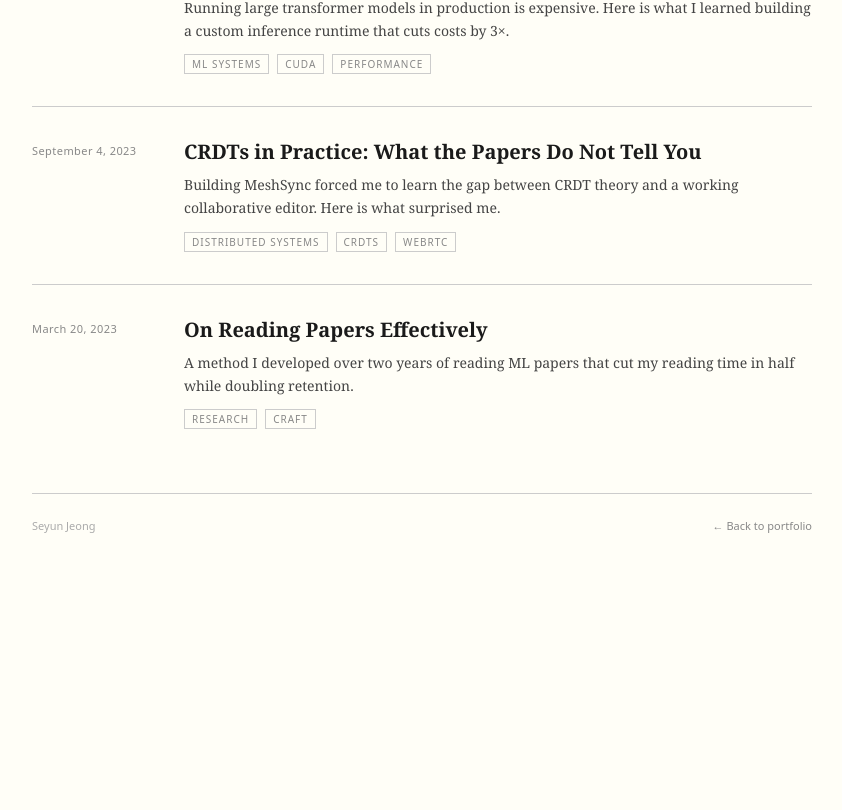
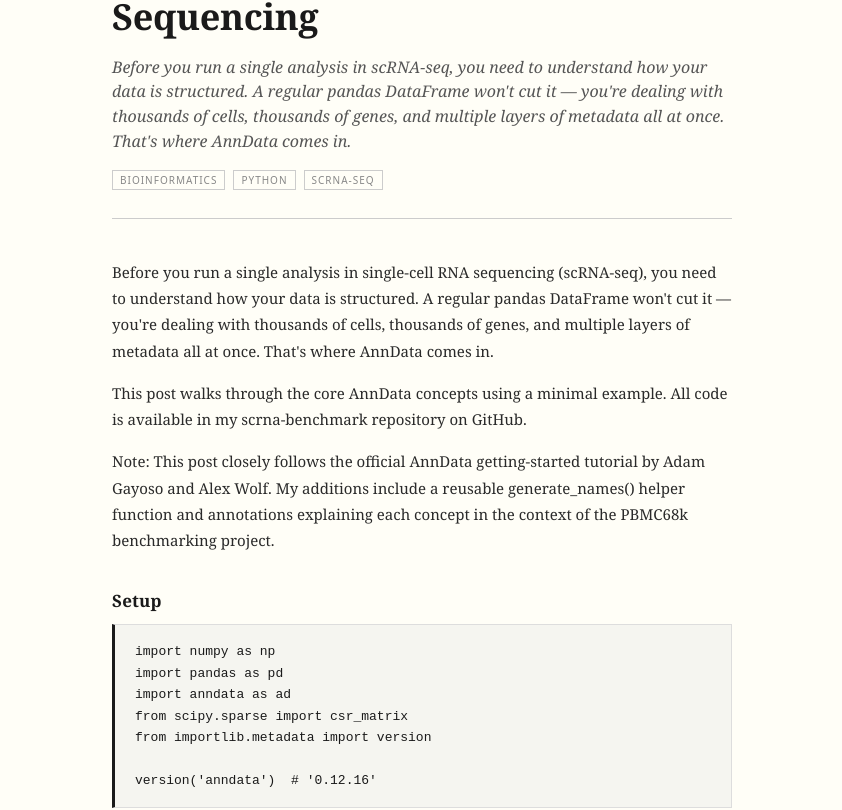
Before and after one commit to Seyun-Jeong/portifolio, a React (Vite) app: page /blog/anndata-scrnaseq-data-structure in a window 1280 px wide. Before the commit this address led to /blog. Shown: the part 219-1029 px from the top of the page, without its empty margins (218-1060 px from the left). Before the commit the page ends 832 px from the top, so only its background shows below. Built offline with nearby package versions, Linux system fonts and the light colour scheme.

Commit message:
feat(blog): add AnnData post and code block renderer

```diff
--- a/src/data/posts.js
+++ b/src/data/posts.js
@@ -1,94 +1,100 @@
 export const posts = [
   {
-    slug: 'why-i-built-neuralflow',
-    title: 'Why I Built NeuralFlow: Notes on Transformer Inference',
-    date: '2024-11-12',
-    tags: ['ML Systems', 'CUDA', 'Performance'],
+    slug: 'anndata-scrnaseq-data-structure',
+    title: 'AnnData: The Data Structure Behind Single-Cell RNA Sequencing',
+    date: '2026-06-29',
+    tags: ['Bioinformatics', 'Python', 'scRNA-seq'],
     excerpt:
-      'Running large transformer models in production is expensive. Here is what I learned building a custom inference runtime that cuts costs by 3×.',
+      "Before you run a single analysis in scRNA-seq, you need to understand how your data is structured. A regular pandas DataFrame won't cut it — you're dealing with thousands of cells, thousands of genes, and multiple layers of metadata all at once. That's where AnnData comes in.",
     sections: [
       {
-        heading: 'The problem with naive PyTorch serving',
-        body: `Most teams deploy transformer models the same way they train them: wrap the model in a FastAPI endpoint, call model.generate(), ship it. This works fine at low traffic, but the moment you need to serve hundreds of requests per second, you run into a wall.
+        heading: null,
+        body: `Before you run a single analysis in single-cell RNA sequencing (scRNA-seq), you need to understand how your data is structured. A regular pandas DataFrame won't cut it — you're dealing with thousands of cells, thousands of genes, and multiple layers of metadata all at once. That's where AnnData comes in.
 
-The two biggest killers are memory bandwidth and kernel launch overhead. A naive forward pass launches dozens of small CUDA kernels, each with significant launch latency. Between requests, the KV cache is rebuilt from scratch even when it does not need to be. The GPU spends more time waiting than computing.`,
+This post walks through the core AnnData concepts using a minimal example. All code is available in my scrna-benchmark repository on GitHub.
+
+Note: This post closely follows the official AnnData getting-started tutorial by Adam Gayoso and Alex Wolf. My additions include a reusable generate_names() helper function and annotations explaining each concept in the context of the PBMC68k benchmarking project.`,
       },
       {
-        heading: 'Kernel fusion: the core idea',
-        body: `The insight behind NeuralFlow is straightforward: if you know the computation graph ahead of time (and for a fixed-architecture transformer you do), you can fuse adjacent operations into a single kernel. The attention QKV projection, the softmax, and the output projection can be written as one CUDA kernel that never writes intermediate results to global memory.
+        heading: 'Setup',
+        code: `import numpy as np
+import pandas as pd
+import anndata as ad
+from scipy.sparse import csr_matrix
+from importlib.metadata import version
 
-This is not a new idea — FlashAttention pioneered it — but generalizing it to arbitrary fusion patterns and wiring it into a production serving framework requires a surprising amount of engineering work.`,
+version('anndata')  # '0.12.16'`,
+        body: `AnnData is a Python package from the scverse ecosystem — the standard data container for single-cell analysis tools like Scanpy, scVI, and Squidpy. Think of it as a specialised matrix with named rows (cells) and columns (genes), plus dedicated slots for every kind of metadata you'll accumulate during an analysis.`,
       },
       {
-        heading: 'KV-cache management at scale',
-        body: `The second major win came from persistent KV caches. Instead of discarding the key-value pairs from the attention layers after each generation, NeuralFlow keeps a bounded cache keyed by the prefix hash of the prompt. For chat-style workloads where many requests share a system prompt, cache hit rates above 60% are common.
+        heading: 'Creating an AnnData object',
+        code: `counts = csr_matrix(np.random.poisson(1, size=(100, 2000)), dtype=np.float32)
+adata = ad.AnnData(counts)
+# AnnData object with n_obs × n_vars = 100 × 2000`,
+        body: `n_obs = 100 cells (observations). n_vars = 2000 genes (variables).
 
-The tricky part is eviction policy. A naive LRU evicts large caches that happen to be old even if they are frequently reused. We use a cost-aware eviction policy that weights by recomputation cost, not just recency.`,
+Why csr_matrix? Real scRNA-seq data is roughly 90% zeros — most genes are not detected in any given cell. Compressed Sparse Row format stores only the non-zero values, which cuts memory usage dramatically when you scale to 68,000 cells.
+
+Why Poisson? Gene counts follow a Poisson distribution in real biology. The mean and variance of expression are coupled. This matters when you choose normalisation and statistical models later.`,
       },
       {
-        heading: 'Results and open questions',
-        body: `On a fleet of A100 GPUs serving a 7B parameter model, NeuralFlow achieves roughly 3× higher throughput than a baseline PyTorch serving stack at the same latency SLO. Memory savings from cache reuse are highly workload-dependent — anywhere from 20% to 60%.
+        heading: 'The count matrix (adata.X)',
+        code: `adata.X
+# <Compressed Sparse Row sparse matrix of dtype 'float32'
+#   with 126465 stored elements and shape (100, 2000)>`,
+        body: `adata.X is your raw count matrix. It stores how many times each gene was detected in each cell. float32 instead of float64 halves memory usage — important when your matrix grows to 68,000 cells × 33,000 genes.`,
+      },
+      {
+        heading: 'Naming cells and genes',
+        code: `def generate_names(prefix, count):
+    return [f"{prefix}_{i}" for i in range(count)]
 
-What I did not solve: dynamic batching across variable-length sequences remains messy, and the fusion compiler does not yet handle MoE layers. Both are active areas of work.`,
+adata.obs_names = generate_names("Cell", adata.n_obs)
+adata.var_names = generate_names("Gene", adata.n_vars)
+
+print(adata.obs_names[:10], adata.var_names[:10], sep="\\n")`,
+        body: `obs_names are cell barcodes in real data — unique identifiers like ACGTACGT-1 assigned during sequencing. var_names are gene names like CD3E or CD19.
+
+Naming them properly is essential for two reasons: slicing by name is much safer than slicing by integer index, and when you merge multiple datasets the names are what AnnData uses to align observations and variables.
+
+The generate_names() function is a small convenience helper. In real data you'd read these names directly from a Cell Ranger output or an h5ad file.`,
+      },
+      {
+        heading: 'Slicing: Views, not copies',
+        code: `adata[["Cell_1", "Cell_10"], ["Gene_5", "Gene_1900"]]
+# View of AnnData object with n_obs × n_vars = 2 × 2`,
+        body: `AnnData slicing returns a View, not a copy. The underlying data is not duplicated in memory — the view just holds a reference with index offsets. This is critical when working with 68,000 cells: a naive copy-on-slice approach like pandas would exhaust RAM in seconds.
+
+If you need a true independent copy (for example before modifying a subset), call .copy() explicitly.`,
+      },
+      {
+        heading: 'Cell metadata (adata.obs)',
+        code: `ct = np.random.choice(["B", "T", "Monocyte"], size=(adata.n_obs,))
+adata.obs["cell_type"] = pd.Categorical(ct)
+adata.obs`,
+        body: `adata.obs is a pandas DataFrame where each row is a cell. You can store any per-cell annotation here: cell type labels, sample batch, QC metrics, cluster assignments.
+
+Why pd.Categorical and not a plain string column? Categorical uses integer codes under the hood — faster groupby operations, lower memory, and downstream tools like Scanpy expect it. Any column you'll use for colouring a UMAP or splitting a violin plot should be Categorical.`,
+      },
+      {
+        heading: 'What comes next',
+        body: `This notebook only scratches the surface. The next posts in this series will cover:
+
+adata.var for gene-level metadata (highly variable gene flags, mean expression, dispersion). adata.obsm for storing low-dimensional embeddings like PCA and UMAP coordinates. Saving and loading .h5ad files — the standard interchange format for single-cell data. All of this builds toward the full PBMC68k benchmarking pipeline.
+
+References: Gayoso, A. & Wolf, A. (2024). AnnData getting-started tutorial. scverse. anndata.scverse.org`,
       },
     ],
   },
-  {
-    slug: 'crdts-in-practice',
-    title: 'CRDTs in Practice: What the Papers Do Not Tell You',
-    date: '2023-09-04',
-    tags: ['Distributed Systems', 'CRDTs', 'WebRTC'],
-    excerpt:
-      'Building MeshSync forced me to learn the gap between CRDT theory and a working collaborative editor. Here is what surprised me.',
-    sections: [
-      {
-        heading: 'Why CRDTs look easy on paper',
-        body: `A Conflict-free Replicated Data Type is an elegant idea: design your data structure so that any two replicas can always be merged without conflicts. The math is clean — you need a lattice with a join operation that is commutative, associative, and idempotent. Read the original Shapiro et al. paper and you come away thinking this is solved.
-
-Then you try to build something with it.`,
-      },
-      {
-        heading: 'The tombstone problem',
-        body: `Deletions are where CRDT implementations earn their complexity. When a character is deleted in a collaborative editor, you cannot simply remove it from your local state — another peer might concurrently insert after that character, and if you delete it first you lose the insertion context. So you mark it as a tombstone: present in the data structure, invisible in the rendered output.
-
-Over time, tombstones accumulate. A document with thousands of edits over weeks of collaboration can have a tombstone-to-visible-character ratio of 10:1 or worse. Garbage-collecting them requires coordination that partially defeats the point of CRDTs.`,
-      },
-      {
-        heading: 'What I actually shipped',
-        body: `MeshSync uses a sequence CRDT based on Logoot with some pragmatic compromises. Tombstone GC runs only when all peers are online and explicitly agree to compact — rare in practice but safe when it happens. The gossip protocol handles message delivery over WebRTC data channels, with a simple sequence number scheme for deduplication.
-
-For most real workloads — small files, small teams, short sessions — it works well. The failure modes are predictable and the implementation is auditable. Sometimes that matters more than theoretical optimality.`,
-      },
-    ],
-  },
-  {
-    slug: 'on-reading-papers',
-    title: 'On Reading Papers Effectively',
-    date: '2023-03-20',
-    tags: ['Research', 'Craft'],
-    excerpt:
-      'A method I developed over two years of reading ML papers that cut my reading time in half while doubling retention.',
-    sections: [
-      {
-        heading: 'The trap of sequential reading',
-        body: `Most people read papers the way they read novels: start at the abstract, proceed linearly to the conclusion. This is a reasonable strategy for fiction. For research papers it is inefficient.
-
-A paper is an argument, not a narrative. Its structure is designed to convince reviewers, not to communicate ideas efficiently. The most important information — what was built, what was measured, whether it worked — is scattered across the abstract, the results section, and the conclusion. The related work and method sections are necessary but rarely where insights live.`,
-      },
-      {
-        heading: 'Three-pass reading',
-        body: `I use a three-pass approach adapted from Keshav's classic guide. On the first pass I read only the title, abstract, introduction, section headings, and conclusion. This takes five minutes and answers one question: is this paper worth my time?
-
-On the second pass I read figures and tables before the prose that describes them. A good paper's results are legible from its plots alone. If I cannot understand what was measured and how from the figures, the paper usually has a clarity problem.
-
-The third pass — careful end-to-end reading — I reserve for papers I intend to build on or critique. Most papers do not make it here.`,
-      },
-      {
-        heading: 'Taking notes that outlast the paper',
-        body: `The note format that has worked best for me is a single document per paper with four sections: the core claim in one sentence, the key evidence for that claim, the limitations the authors acknowledge, and the limitations they do not.
-
-That last section — limitations the authors do not acknowledge — is where the most interesting research directions tend to hide. If a method requires careful hyperparameter tuning to reproduce, the authors often mention this only in passing. If the evaluation is on a benchmark that favors the proposed method, it is rarely flagged. Reading critically, not just receptively, is a practiced skill.`,
-      },
-    ],
-  },
+  // {
+  //   slug: 'your-next-post',
+  //   title: '',
+  //   date: 'YYYY-MM-DD',
+  //   tags: [],
+  //   excerpt: '',
+  //   sections: [
+  //     { heading: null, body: '' },
+  //     { heading: '', code: '', body: '' },
+  //   ],
+  // },
 ];
--- a/src/pages/BlogPost.jsx
+++ b/src/pages/BlogPost.jsx
@@ -122,6 +122,7 @@ export default function BlogPost() {
       <article>
         {post.sections.map((section, i) => (
           <section key={i} style={{ marginBottom: '36px' }}>
+            {section.heading && (
               <h2
                 style={{
                   fontFamily: SERIF,
@@ -134,7 +135,27 @@ export default function BlogPost() {
               >
                 {section.heading}
               </h2>
-            {section.body.split('\n\n').map((para, j) => (
+            )}
+            {section.code && (
+              <pre
+                style={{
+                  fontFamily: "'JetBrains Mono', 'Fira Code', 'Courier New', monospace",
+                  fontSize: '13px',
+                  lineHeight: '1.65',
+                  background: '#f5f5f0',
+                  border: '1px solid #ddd',
+                  borderLeft: '3px solid #1a1a1a',
+                  padding: '16px 20px',
+                  margin: '0 0 16px 0',
+                  overflowX: 'auto',
+                  whiteSpace: 'pre',
+                  color: '#1a1a1a',
+                }}
+              >
+                <code>{section.code}</code>
+              </pre>
+            )}
+            {section.body && section.body.split('\n\n').map((para, j) => (
               <p
                 key={j}
                 style={{
```
Lines whose indentation alone changed are shown as unchanged.
